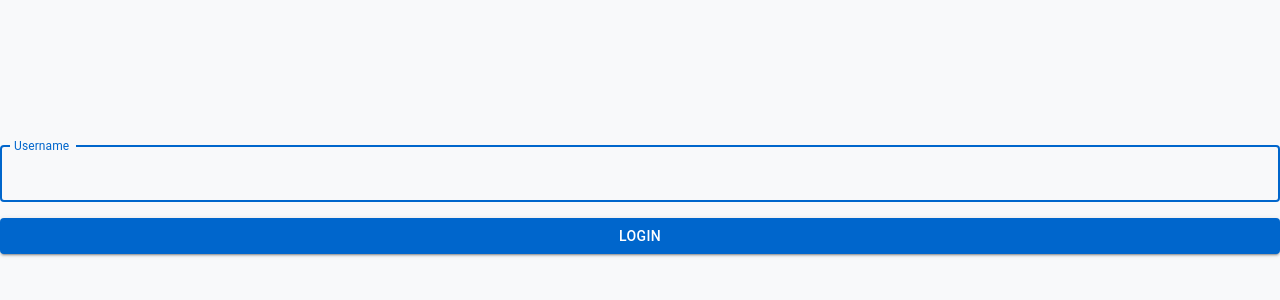
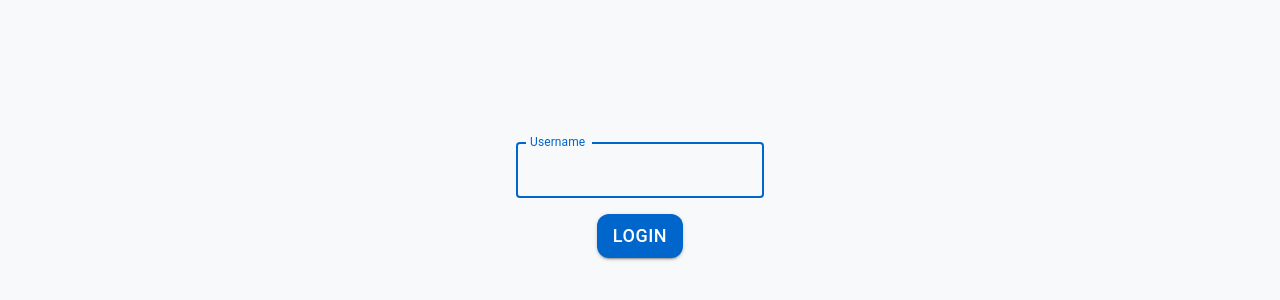
Before and after one commit to marcosegato854/BuilderIO-DeepDive, a React (Vite) app in the folder main-project/: page / in a window 1280 px wide. Shown: the part 200-500 px from the top of the page. Built offline with nearby package versions, Linux system fonts and the light colour scheme.

Commit message:
Small Changes to LoginPage layout

```diff
--- a/main-project/src/index.css
+++ b/main-project/src/index.css
@@ -54,6 +54,7 @@ button {
 button:hover {
   border-color: #646cff;
   background-color: #f5f5f5;
+  color: #171717;
 }
 button:focus,
 button:focus-visible {
--- a/main-project/src/modules/LoginPage/LoginPage.tsx
+++ b/main-project/src/modules/LoginPage/LoginPage.tsx
@@ -1,13 +1,14 @@
-import React, { useState } from "react";
+import React, { useState } from 'react';
 // Adjust import path to your users.json location:
-import users from "../../data/users.json";
-import { useAuthStore } from "../../store/authStore";
-import { TextField, Button, Box } from "@mui/material";
+import users from '../../data/users.json';
+import { useAuthStore } from '../../store/authStore';
+import { TextField, Button, Box } from '@mui/material';
+import { CustomButton } from '../../components';
 
 const LoginPage: React.FC = () => {
   const login = useAuthStore((state) => state.login);
-  const [username, setUsername] = useState("");
-  const [error, setError] = useState("");
+  const [username, setUsername] = useState('');
+  const [error, setError] = useState('');
 
   const handleLogin = () => {
     const foundAny = users.find((u) => u.username === username);
@@ -15,37 +16,37 @@ const LoginPage: React.FC = () => {
       // Ensure we have exactly 3 preferences, filling with empty strings if missing
       const { preferenze, ...rest } = foundAny;
       const tuplePrefs: [string, string, string] = [
-        preferenze[0] || "",
-        preferenze[1] || "",
-        preferenze[2] || "",
+        preferenze[0] || '',
+        preferenze[1] || '',
+        preferenze[2] || '',
       ];
       login({ ...rest, preferenze: tuplePrefs });
     } else {
-      setError("Utente non trovato");
+      setError('Utente non trovato');
     }
   };
 
   return (
     <Box
       sx={{
-        width: "100vw",
-        margin: "80px auto",
-        display: "flex",
-        flexDirection: "column",
+        width: '100vw',
+        margin: '80px auto',
+        display: 'flex',
+        flexDirection: 'column',
+        justifyItems: 'center',
+        alignItems: 'center',
         gap: 2,
-        color: "#213547",
+        color: '#213547',
       }}
     >
       <TextField
-        label="Username"
+        label='Username'
         value={username}
         onChange={(e) => setUsername(e.target.value)}
         autoFocus
       />
-      {error && <Box sx={{ color: "red" }}>{error}</Box>}
-      <Button variant="contained" onClick={handleLogin}>
-        Login
-      </Button>
+      {error && <Box sx={{ color: 'red' }}>{error}</Box>}
+      <CustomButton label='Login' variant='contained' onClick={handleLogin} />
     </Box>
   );
 };
```
